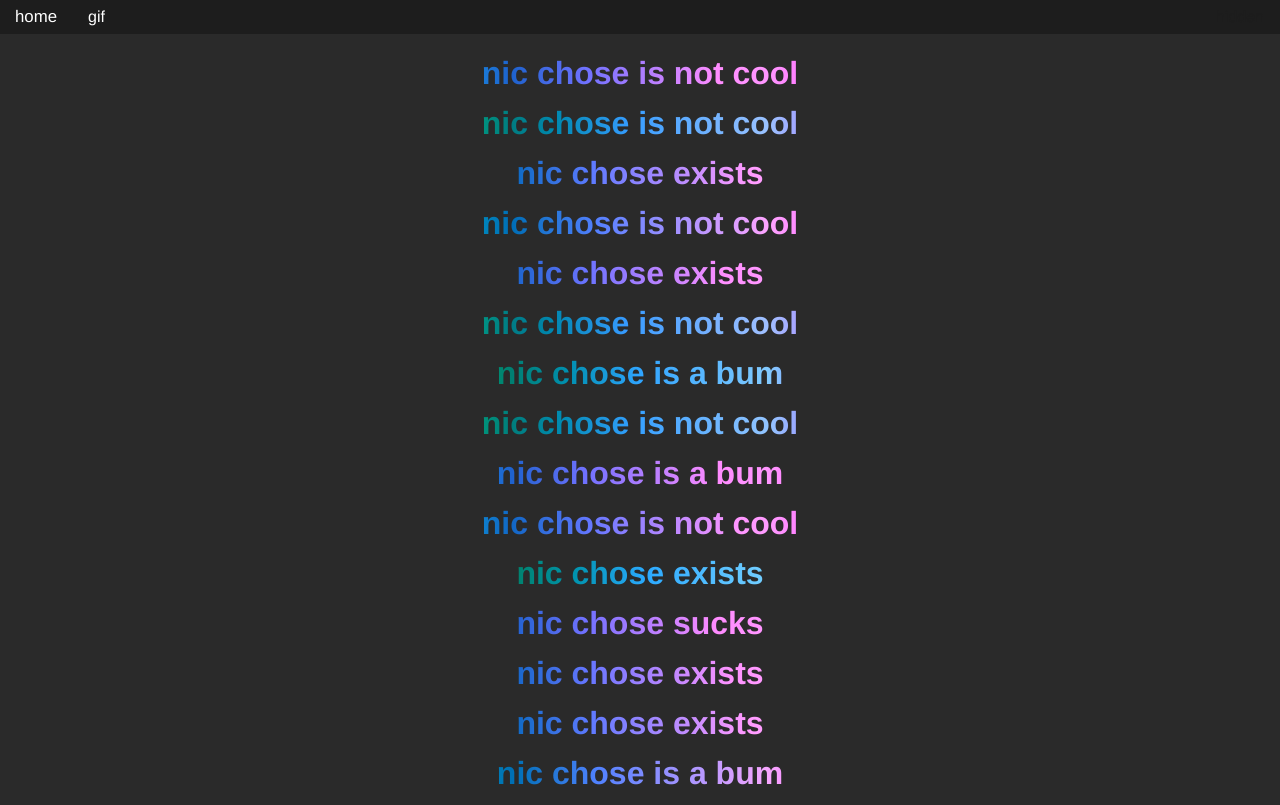
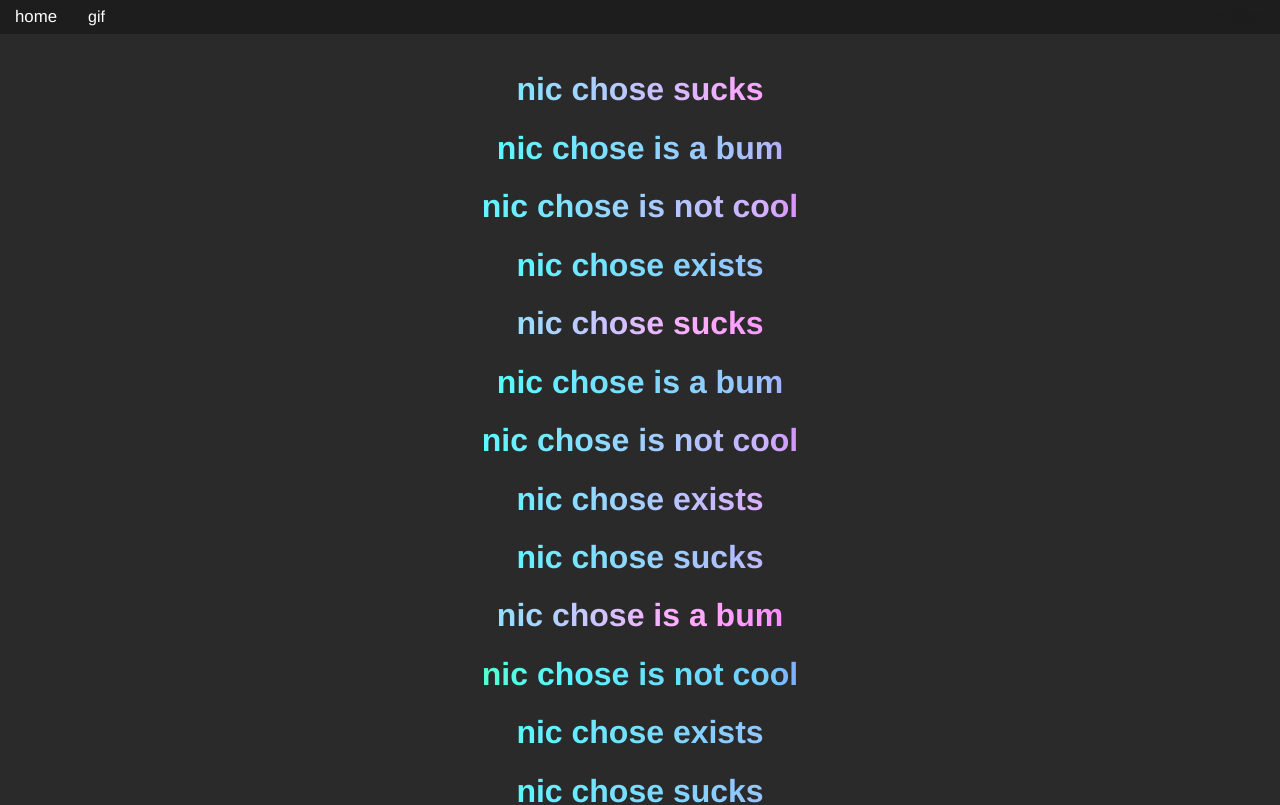
Before and after one commit to Raspberry1111/rbrry.fyi, a SvelteKit app: page /hidden in a window 1280 px wide. Shown: the top 805 px of the page. Built offline with nearby package versions, Linux system fonts and the light colour scheme.

Commit message:
Change infinit scroll to be less jaring

```diff
--- a/src/routes/hidden/+page.svelte
+++ b/src/routes/hidden/+page.svelte
@@ -1,11 +1,8 @@
 <script lang="ts">
 	import Topbar from "$lib/topbar.svelte";
 	import { onMount } from "svelte";
-	import { page } from "$app/state";
 
-	const ITEM_HEIGHT = 50;
-	const TOTAL_ITEMS = 200;
-	const FAKE_TOTAL = 1000000000; // very large height
+	const FAKE_TOTAL = 100_000; // very large height
 
 	let altMode = $state(false);
 	let names = $derived(
@@ -14,32 +11,14 @@
 			: ["sucks", "is a bum", "is not cool", "exists"],
 	);
 
-	let scrollTop = $state(0);
-	let viewportHeight = $state(0);
-	let container: HTMLDivElement;
-
-	let startIndex = $derived(Math.floor(scrollTop / ITEM_HEIGHT));
-	let visibleCount = $derived(Math.ceil(viewportHeight / ITEM_HEIGHT) + 5);
-	let visibleItems = $derived(
-		Array.from({ length: Math.min(visibleCount, 100) }, (_, i) => {
-			return {
-				index:
-					((startIndex + i) % TOTAL_ITEMS) +
-					Math.floor(Math.random() * 4),
-				absIndex: startIndex + i,
-			};
-		}),
-	);
+	const JUMP_POINT = 10000;
+	const TARGET = 1000;
 
 	onMount(() => {
-		viewportHeight = window.innerHeight;
-
 		window.addEventListener("scroll", () => {
-			scrollTop = window.scrollY;
-		});
-
-		window.addEventListener("resize", () => {
-			viewportHeight = window.innerHeight;
+			if (window.scrollY > JUMP_POINT) {
+				window.scrollTo(0, TARGET);
+			}
 		});
 	});
 </script>
@@ -50,20 +29,13 @@
 	}}
 />
 
-<div
-	bind:this={container}
-	onscroll={(e) => (scrollTop = e.currentTarget.scrollTop)}
-	style="height: {FAKE_TOTAL}px; position: relative;"
->
-	{#each visibleItems as i}
+<div style="height: {FAKE_TOTAL}px;">
+	{#each Array(1000) as _, i}
 		<h1
-			class="rainbow infinite-scroll"
-			style="top: {i.absIndex * ITEM_HEIGHT}px; height: {ITEM_HEIGHT}px;
-				animation-delay: {Math.random() * 0.5}s;
-
-				"
+			class="rainbow"
+			style="animation-delay: {Math.random() * 0.5}s;"
 		>
-			nic chose {names[i.index % 4]}
+			nic chose {names[i % 4]}
 		</h1>
 	{/each}
 </div>
@@ -76,23 +48,12 @@
 		padding: 1rem;
 	}
 
-	.container {
-		height: 400vh;
-	}
-
-	.infinite-scroll {
-		position: absolute;
-		width: 100%;
-		left: 0;
-		right: 0;
-	}
-
 	.rainbow {
 		background: linear-gradient(
 			90deg,
 			red,
 			yellow,
-			green,
+			rgb(124, 249, 124),
 			cyan,
 			blue,
 			magenta
```
